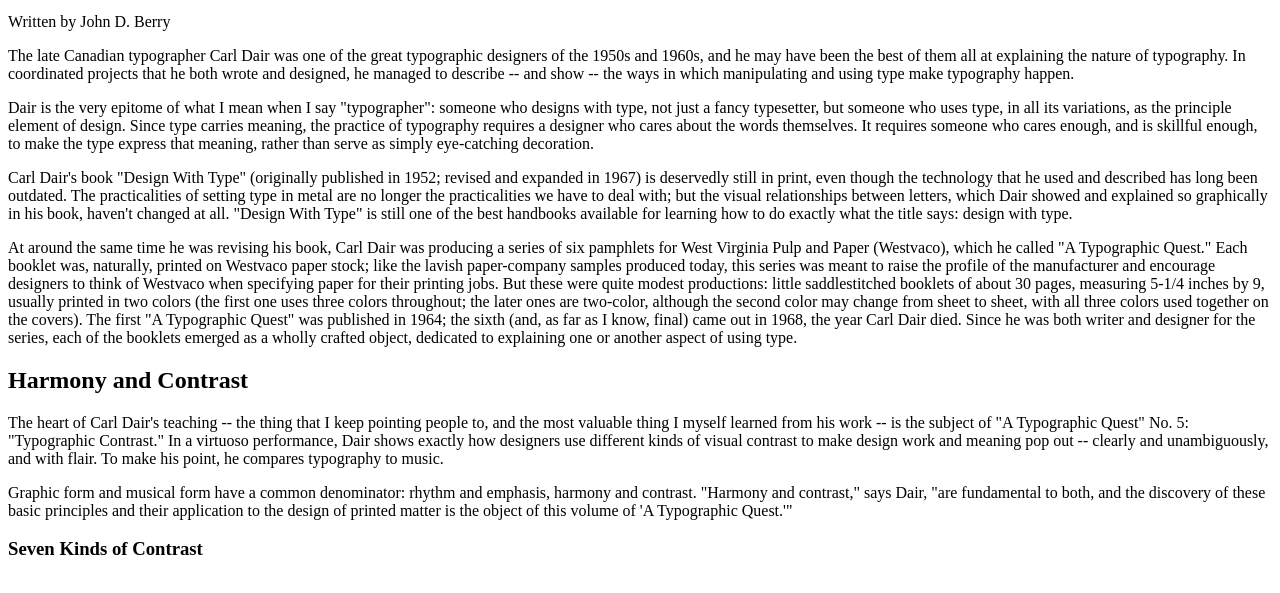
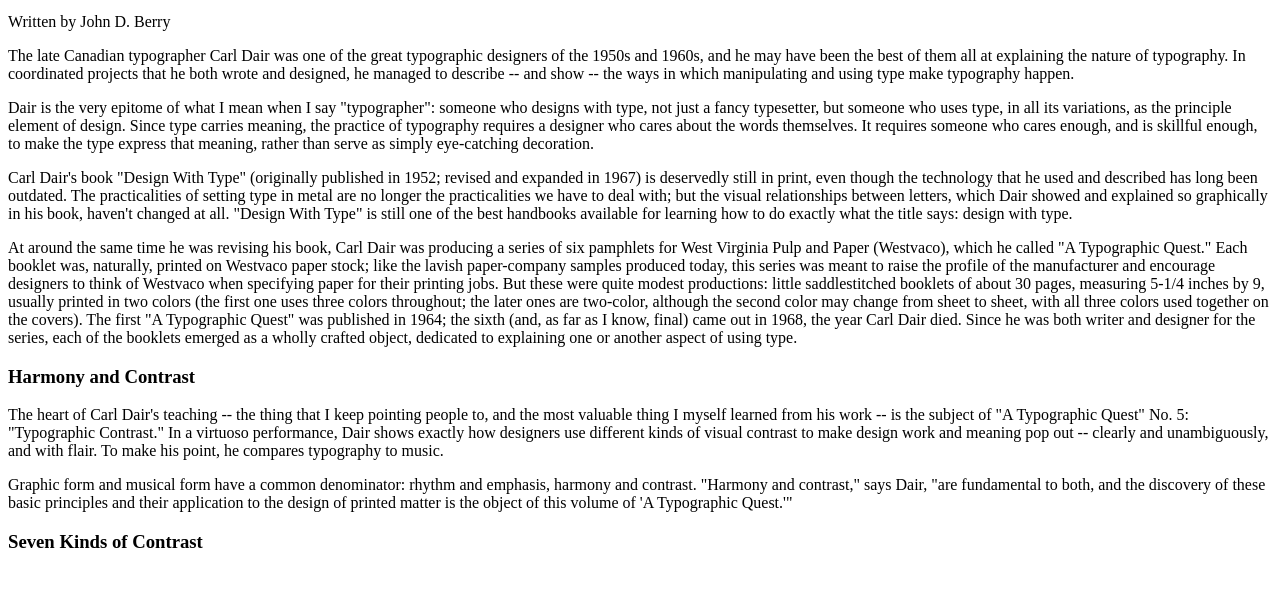
Before and after one commit to vhn99/avt217-fall20, a plain HTML site: page e7/index.html in a window 1280 px wide. Shown: the part 101-694 px from the top of the page. Drawn offline with Linux system fonts and the light colour scheme.

Commit message:
new header size

```diff
--- a/e7/index.html
+++ b/e7/index.html
@@ -31,7 +31,7 @@
         Carl Dair died. Since he was both writer and designer for the series, each of the booklets emerged as a wholly crafted object, dedicated to explaining one
         or another aspect of using type.</p>
 
-    <h2>Harmony and Contrast</h2>
+    <h3>Harmony and Contrast</h3>
     <p>The heart of Carl Dair's teaching -- the thing that I keep pointing people to, and the most valuable thing I myself learned from his work -- is the subject
       of "A Typographic Quest" No. 5: "Typographic Contrast." In a virtuoso performance, Dair shows exactly how designers use different kinds of visual contrast to
       make design work and meaning pop out -- clearly and unambiguously, and with flair. To make his point, he compares typography to music.</p>
```
